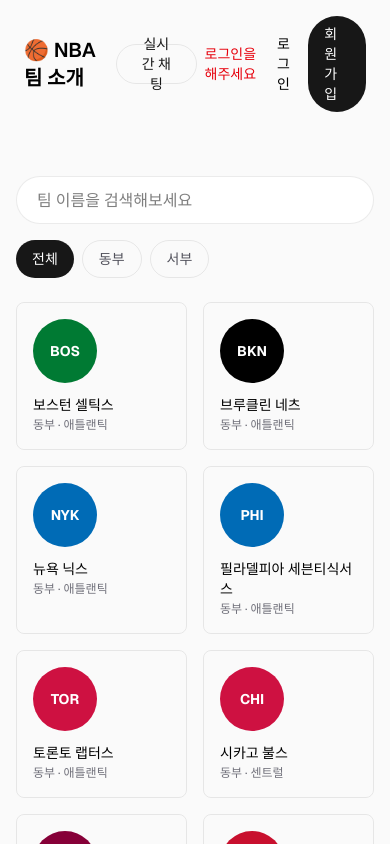
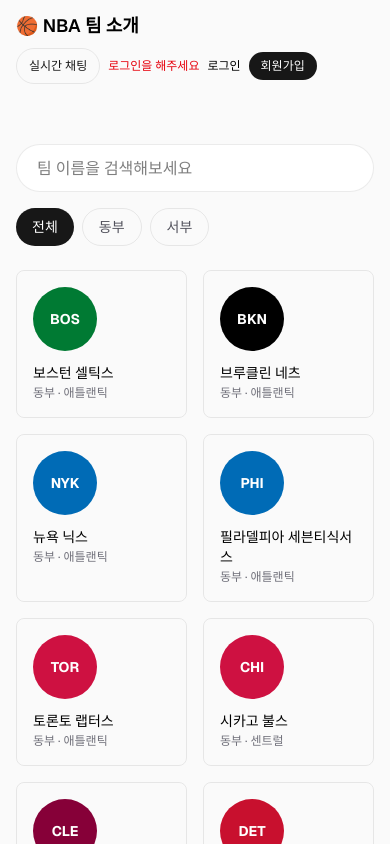
Before and after one commit to kgwabc/NBA, a Next.js app: page / in a window 390 px wide. Both pictures are taken after a click on the button "실시간 채팅". Shown: the top 844 px of the page. Built offline with nearby package versions, Linux system fonts and the light colour scheme; no server answers.

Commit message:
Make header responsive for mobile
Header buttons and text overflowed on narrow screens. Allow the
header and button groups to wrap, and shrink button padding/font
size below the sm breakpoint.

```diff
--- a/app/components/AdminButton.tsx
+++ b/app/components/AdminButton.tsx
@@ -10,7 +10,7 @@
     <>
       <button
         onClick={() => setIsPanelOpen(true)}
-        className="flex h-10 items-center justify-center rounded-full border border-solid border-black/[.08] px-5 text-sm transition-colors hover:border-transparent hover:bg-black/[.04] dark:border-white/[.145] dark:hover:bg-[#1a1a1a]"
+        className="flex h-9 items-center justify-center rounded-full border border-solid border-black/[.08] px-3 text-xs transition-colors hover:border-transparent hover:bg-black/[.04] dark:border-white/[.145] dark:hover:bg-[#1a1a1a] sm:h-10 sm:px-5 sm:text-sm"
       >
         관리자
       </button>
--- a/app/components/ChatButton.tsx
+++ b/app/components/ChatButton.tsx
@@ -24,15 +24,17 @@
   }
 
   return (
-    <div className="flex items-center gap-2">
+    <div className="flex flex-wrap items-center gap-2">
       <button
         onClick={handleClick}
-        className="flex h-10 items-center justify-center rounded-full border border-solid border-black/[.08] px-5 text-sm transition-colors hover:border-transparent hover:bg-black/[.04] dark:border-white/[.145] dark:hover:bg-[#1a1a1a]"
+        className="flex h-9 items-center justify-center rounded-full border border-solid border-black/[.08] px-3 text-xs transition-colors hover:border-transparent hover:bg-black/[.04] dark:border-white/[.145] dark:hover:bg-[#1a1a1a] sm:h-10 sm:px-5 sm:text-sm"
       >
         실시간 채팅
       </button>
       {showLoginNotice && !isLoggedIn && (
-        <p className="text-sm font-medium text-red-600 dark:text-red-400">로그인을 해주세요</p>
+        <p className="text-xs font-medium text-red-600 dark:text-red-400 sm:text-sm">
+          로그인을 해주세요
+        </p>
       )}
       {isRoomOpen && (
         <ChatRoom onClose={() => setIsRoomOpen(false)} username={username} isAdmin={isAdmin} />
--- a/app/components/LogoutButton.tsx
+++ b/app/components/LogoutButton.tsx
@@ -17,7 +17,7 @@
     <button
       onClick={handleLogout}
       disabled={loading}
-      className="flex h-10 items-center justify-center rounded-full border border-solid border-black/[.08] px-5 text-sm transition-colors hover:border-transparent hover:bg-black/[.04] disabled:opacity-50 dark:border-white/[.145] dark:hover:bg-[#1a1a1a]"
+      className="flex h-9 items-center justify-center rounded-full border border-solid border-black/[.08] px-3 text-xs transition-colors hover:border-transparent hover:bg-black/[.04] disabled:opacity-50 dark:border-white/[.145] dark:hover:bg-[#1a1a1a] sm:h-10 sm:px-5 sm:text-sm"
     >
       {loading ? "로그아웃 중..." : "로그아웃"}
     </button>
--- a/app/page.tsx
+++ b/app/page.tsx
@@ -15,10 +15,12 @@
 
   return (
     <div className="flex min-h-screen flex-col bg-zinc-50 font-sans dark:bg-black">
-      <header className="flex w-full items-center justify-between px-6 py-4">
-        <h1 className="text-xl font-semibold text-black dark:text-zinc-50">🏀 NBA 팀 소개</h1>
+      <header className="flex w-full flex-wrap items-center justify-between gap-y-2 px-4 py-3 sm:px-6 sm:py-4">
+        <h1 className="text-lg font-semibold text-black dark:text-zinc-50 sm:text-xl">
+          🏀 NBA 팀 소개
+        </h1>
 
-        <div className="flex items-center gap-3">
+        <div className="flex flex-wrap items-center gap-2 sm:gap-3">
           <ChatButton
             isLoggedIn={!!session}
             username={session?.username}
@@ -27,20 +29,20 @@
           {userIsAdmin && <AdminButton />}
 
           {session ? (
-            <div className="flex items-center gap-3">
-              <p className="text-sm text-zinc-600 dark:text-zinc-400">
+            <div className="flex flex-wrap items-center gap-2 sm:gap-3">
+              <p className="text-xs text-zinc-600 dark:text-zinc-400 sm:text-sm">
                 <span className="font-medium text-black dark:text-zinc-50">{session.username}</span>님
               </p>
               <LogoutButton />
             </div>
           ) : (
-            <div className="flex items-center gap-3 text-sm font-medium">
+            <div className="flex flex-wrap items-center gap-2 text-xs font-medium sm:gap-3 sm:text-sm">
               <Link href="/login" className="text-black dark:text-zinc-50">
                 로그인
               </Link>
               <Link
                 href="/signup"
-                className="rounded-full bg-foreground px-4 py-2 text-background transition-colors hover:bg-[#383838] dark:hover:bg-[#ccc]"
+                className="rounded-full bg-foreground px-3 py-1.5 text-background transition-colors hover:bg-[#383838] dark:hover:bg-[#ccc] sm:px-4 sm:py-2"
               >
                 회원가입
               </Link>
```
